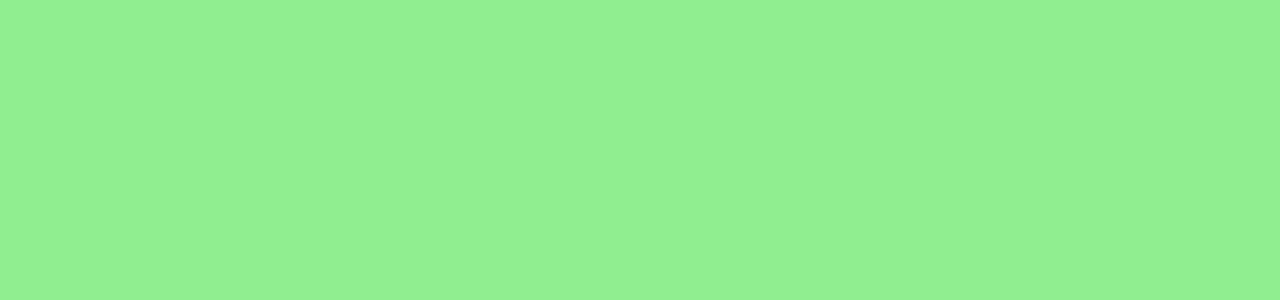
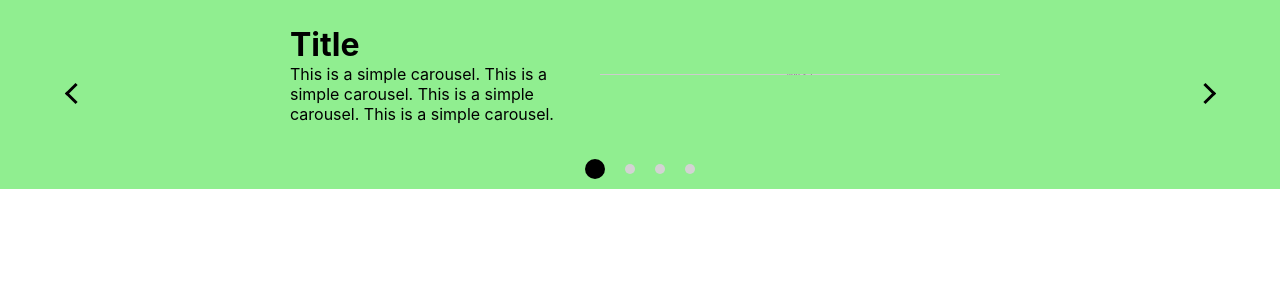
Before and after one commit to mitsuyacider/react-simple-carousel, a React (Create React App) app: page / in a window 1280 px wide. Shown: the top 300 px of the page. Built offline with nearby package versions, Linux system fonts and the light colour scheme.

Commit message:
Add basic layout.

```diff
--- a/src/App.css
+++ b/src/App.css
@@ -1,5 +1,121 @@
 .carousel-container {
-  background-color: lightgreen;
+  position: relative;
+  overflow: hidden;
+  background: lightgreen;;
+}
+
+.carousel {
+  display: flex;
+}
+
+.carousel__content {
+  display: flex;
+  align-items: center;
   width: 100vw;
-  height: 100vh;
+  justify-content: center;
 }
+
+.carousel__content__info {
+  display: flex;
+  flex-direction: column;
+  margin: 5px 10px;
+}
+
+.content-wrap {
+  transition: all 1.2s ease;
+  will-change: transform;
+  position: relative;
+  width: 100vw;
+  display: flex;
+  justify-content: center;
+  padding: 20px;
+}
+
+.indicator {
+  display: flex;
+  justify-content: center;
+  width: 100%;
+  align-items: center;
+  height: 40px;
+}
+
+ul {
+  list-style: none;
+}
+
+.indicator__dot {
+  width: 10px;
+  height: 10px;
+  border-radius: 50%;
+  margin: 10px;
+  cursor: pointer;
+}
+
+
+
+.indicator__dot[aria-selected="false"] {
+  width: 10px;
+  height: 10px;
+  background-color: lightgray;
+  transition: all .5s ease;
+}
+
+.indicator__dot[aria-selected="true"] {
+  width: 20px;
+  height: 20px;
+  background-color: black;
+  transition: all .5s ease;
+}
+
+.indicator__dot:hover {
+  background-color: gray;
+}
+
+.carousel__inner {
+  display: flex;
+  transition: all .5s ease;
+}
+
+.arrow {
+  position: absolute;
+  top: 0;
+  height: 100%;
+  display: flex;
+  align-items: center;
+}
+
+.arrow button {
+  width: 50px;
+  height: 50px;
+  border-radius: 50%;
+}
+
+.arrow--right {
+  right: 50px;
+}
+
+.arrow--left {
+  left: 50px;
+}
+
+.arrow__icon {
+  border: solid black;
+  border-width: 0 3px 3px 0;
+  display: inline-block;
+  padding: 3px;
+  position: relative;
+  width: 15px;
+  height: 15px;
+}
+
+.arrow__icon--left {
+  transform: rotate(135deg);
+}
+
+.arrow__icon--right {
+  transform: rotate(-45deg);
+}
+
+.info {
+  width:300px;
+}
--- a/src/App.tsx
+++ b/src/App.tsx
@@ -6,6 +6,39 @@ function App() {
     <>
       <div className="carousel-container">
 
+        {/* NOTE: Carousel body */}
+        <div className="carousel">
+          <div className="carousel__inner">
+
+            {/* NOTE: Carousel content */}
+            <div className="content-wrap">
+              <div className="carousel__content">
+                <div className="carousel__content__info info">
+                  <h1 className="info__title">Title</h1>
+                  <p className="info__description">This is a simple carousel. This is a simple carousel. This is a simple carousel. This is a simple carousel.</p>
+                </div>
+                <img src="https://via.placeholder.com/400/000000/ffffff" alt="slide content" />
+              </div>
+            </div>
+
+          </div>
+        </div>
+
+        {/* NOTE: Indicator */}
+        <ul className="indicator">
+          <li className="indicator__dot" role="dot" aria-selected="true"></li>
+          <li className="indicator__dot" role="dot" aria-selected="false"></li>
+          <li className="indicator__dot" role="dot" aria-selected="false"></li>
+          <li className="indicator__dot" role="dot" aria-selected="false"></li>
+        </ul>
+
+        {/* NOTE: Controller */}
+        <div className="arrow arrow--left">
+          <button><i className="arrow__icon arrow__icon--left"></i></button>
+        </div>
+        <div className="arrow arrow--right">
+          <button><i className="arrow__icon arrow__icon--right"></i></button>
+        </div>
       </div>
     </>
   );
```
